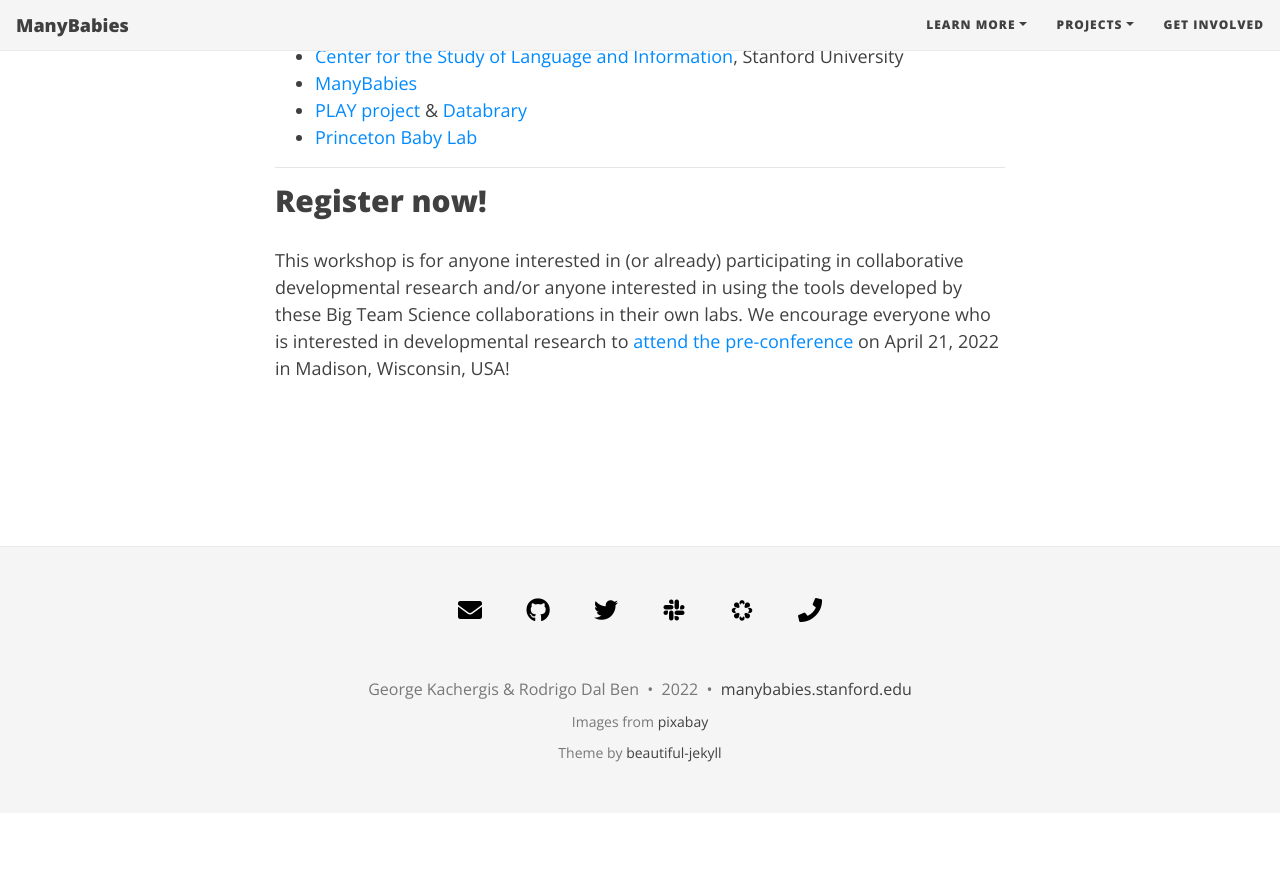
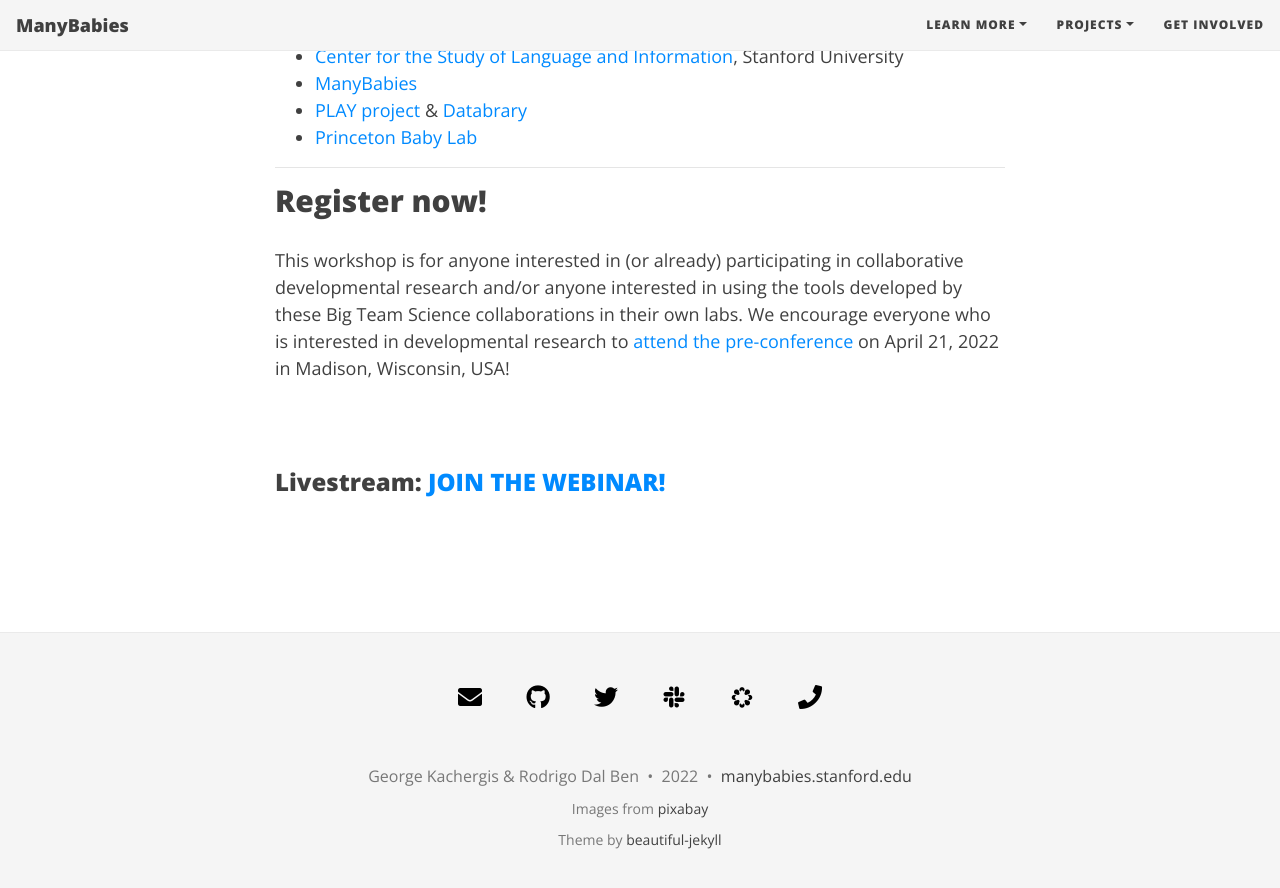
Before and after one commit to manybabies/manybabies.github.io, a Jekyll site: the page built from workshops.md, in a window 1280 px wide and 900 px high, scrolled down 3523 px. Shown: the top 888 px of the window. Built offline with Jekyll 4.4.1, drawn with Linux system fonts in a browser that asks for light colours; nearby versions of some CDN libraries; some web fonts are replaced; before the commit the page ends 4336 px from its top, so only the background shows below that.

Commit message:
Update workshops.md

```diff
--- a/workshops.md
+++ b/workshops.md
@@ -102,4 +102,5 @@ This pre-conference will consist of research talks and updates from members of M
 This workshop is for anyone interested in (or already) participating in collaborative developmental research and/or anyone interested in using the tools developed by these Big Team Science collaborations in their own labs. We encourage everyone who is interested in developmental research to [attend the pre-conference](https://cogdevsoc.org/registration/#) on April 21, 2022 in Madison, Wisconsin, USA!
 
 <br>
+### Livestream: [JOIN THE WEBINAR!](https://stanford.zoom.us/j/97640827142?pwd=alkySG81L2RGVlBITFJiN0c0YXBtdz09)
 <br>
```
